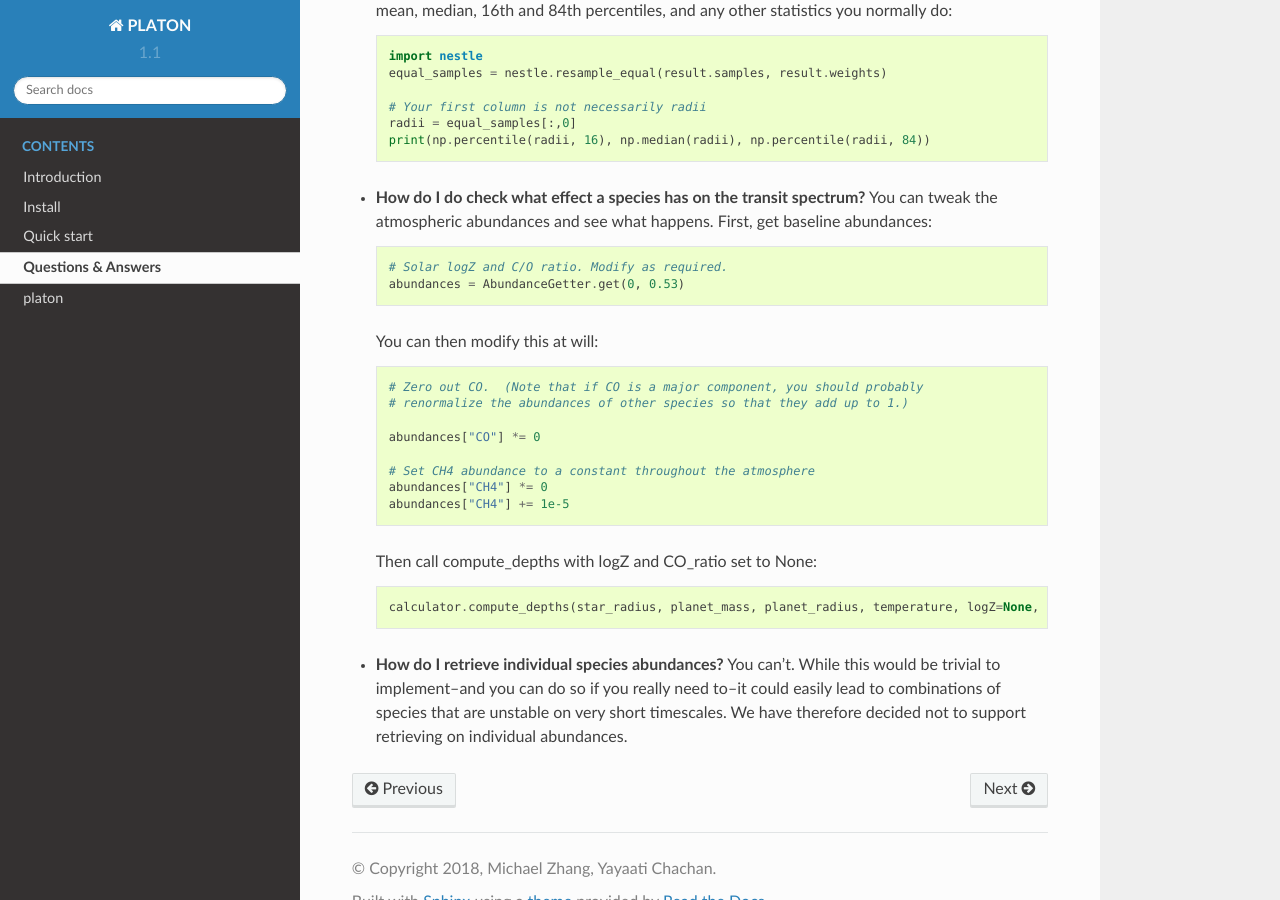
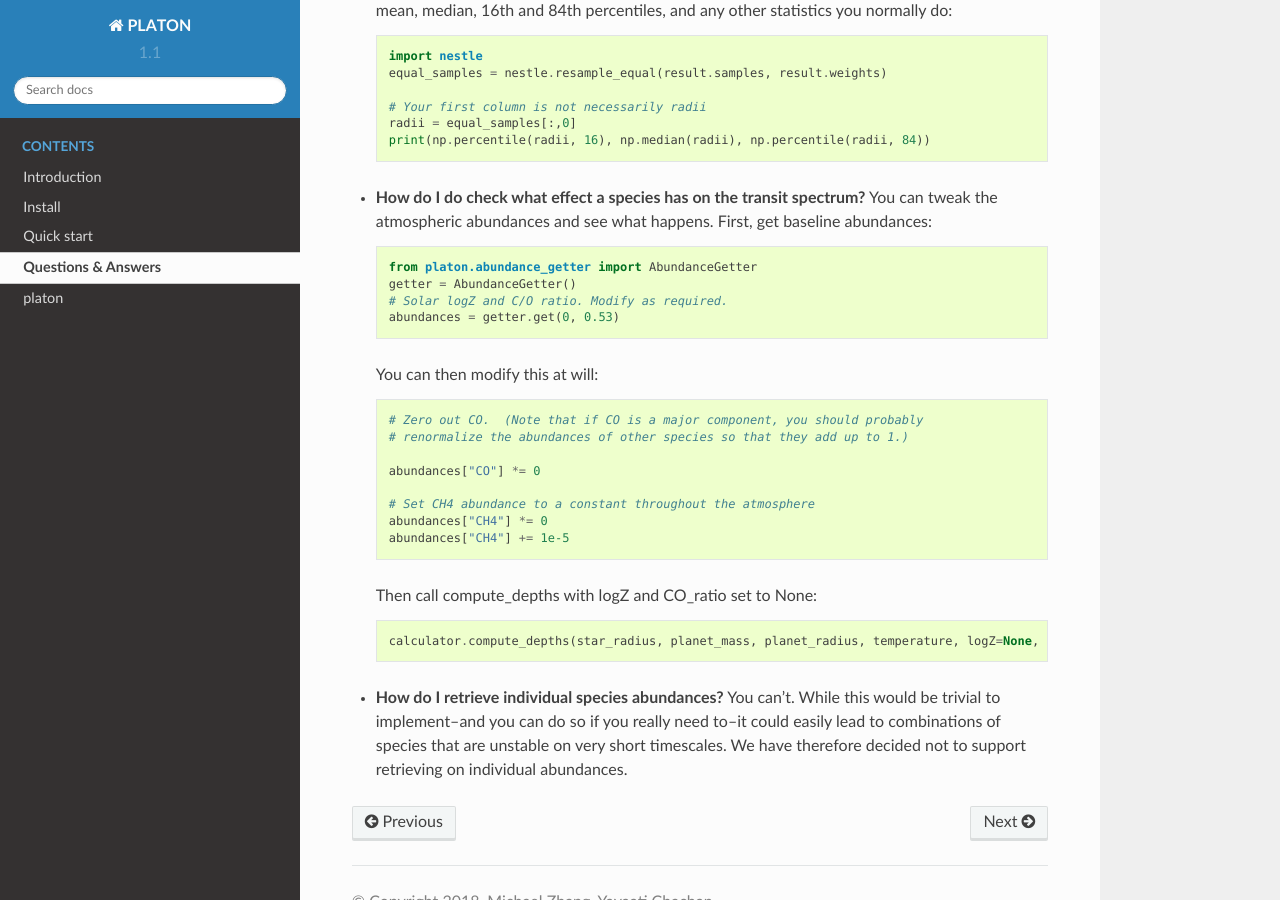
Before and after one commit to ideasrule/platon, a Sphinx documentation site: the page built from docs/questions_and_answers.rst, in a window 1280 px wide and 900 px high, scrolled down 1608 px. Built offline with Sphinx 7.4.7 and the Read the Docs theme 2.0.0, drawn with Linux system fonts in a browser that asks for light colours.

Commit message:
Fixed bug in docs
Former-commit-id: b684abb3ecbf24aae5533823ff2435395f286289

```diff
--- a/docs/questions_and_answers.rst
+++ b/docs/questions_and_answers.rst
@@ -92,8 +92,10 @@ in that order.
   You can tweak the atmospheric abundances and see what happens.  First, get
   baseline abundances: ::
 
+    from platon.abundance_getter import AbundanceGetter
+    getter = AbundanceGetter()
     # Solar logZ and C/O ratio. Modify as required.
-    abundances = AbundanceGetter.get(0, 0.53)
+    abundances = getter.get(0, 0.53)
 
   You can then modify this at will: ::
 
```
